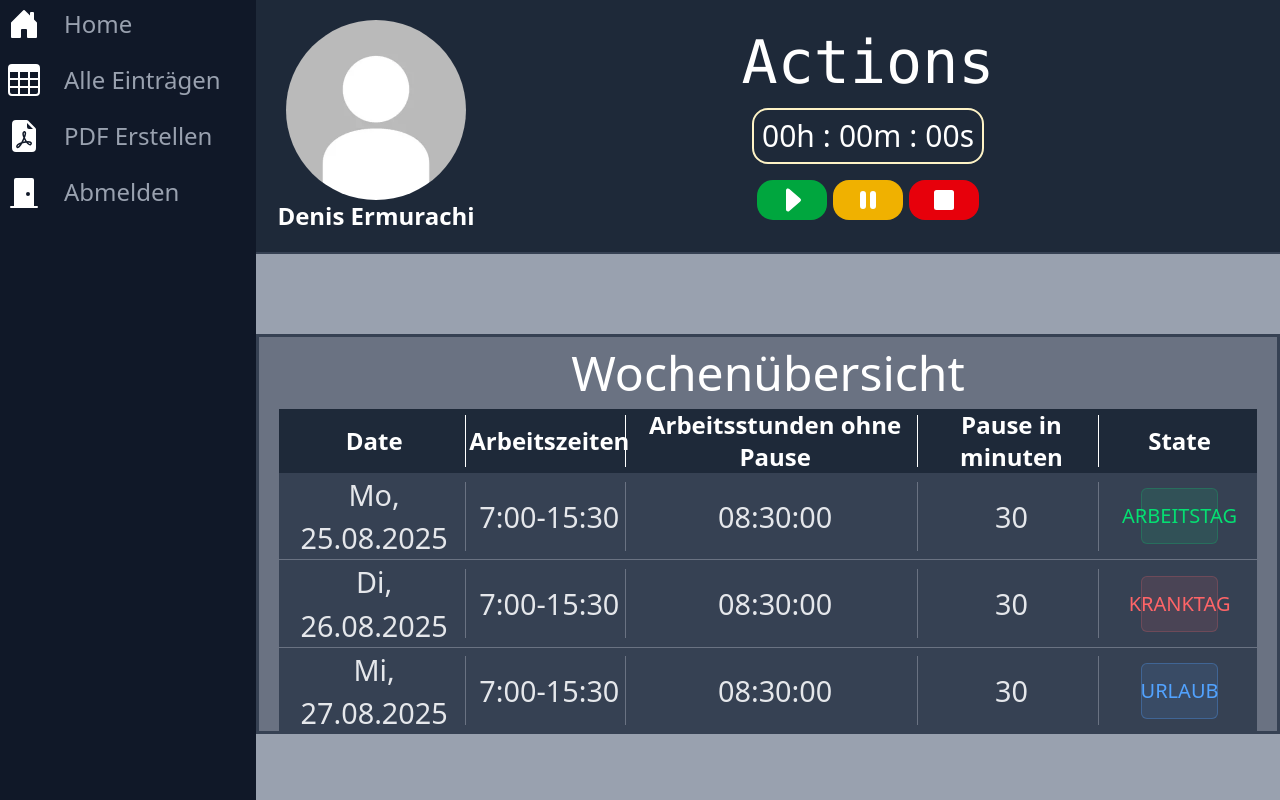
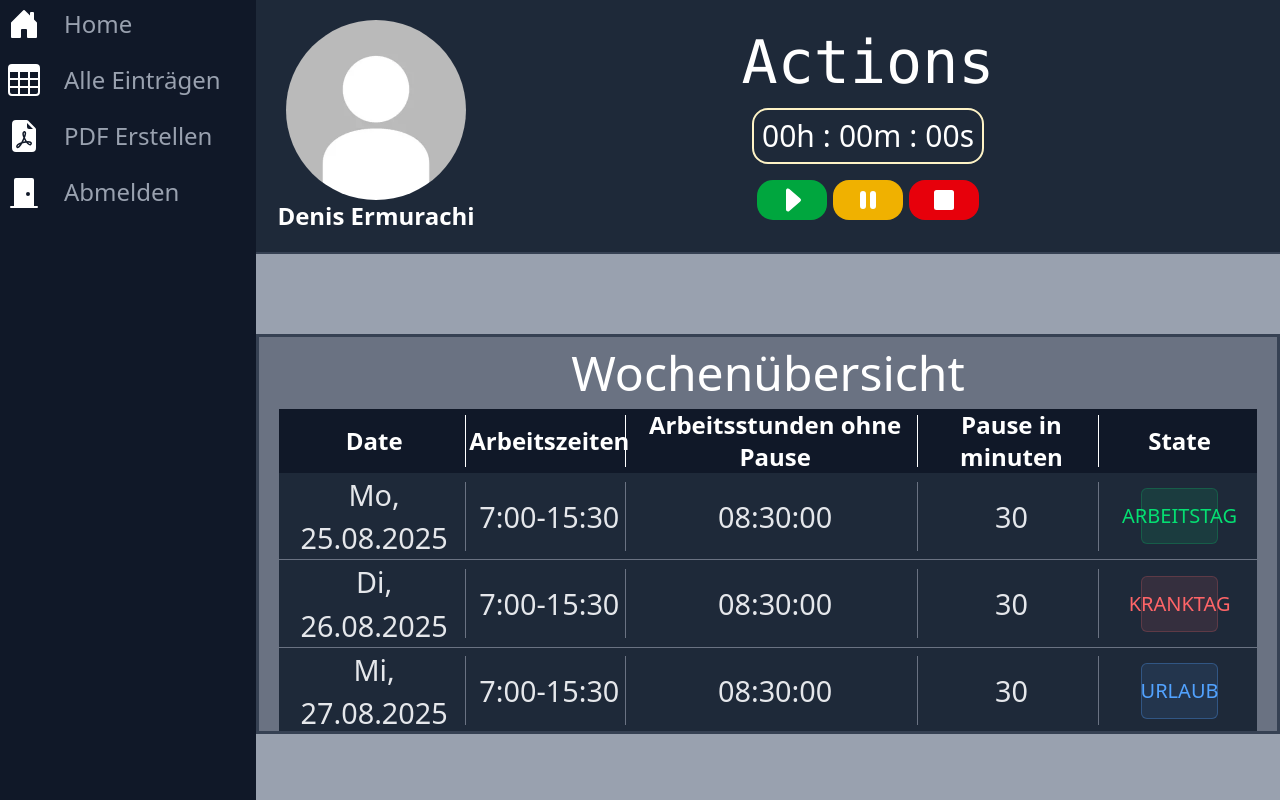
Before and after one commit to Denis80085/Time-Tracker, a React (Vite) app in the folder frontend/: page / in a window 1280 px wide. Built offline with nearby package versions, Linux system fonts and the light colour scheme.

Commit message:
Table background colors

```diff
--- a/frontend/src/components/Home/TableComponent/Table.tsx
+++ b/frontend/src/components/Home/TableComponent/Table.tsx
@@ -8,7 +8,7 @@ type TableProps<T> = {
 function Table<T extends object>({ Columns, Rows }: TableProps<T>) {
   return (
     <table className="w-full h-full">
-      <thead className="bg-gray-800 text-white h-1/9  text-2xl">
+      <thead className="bg-gray-900 text-white h-1/9  text-2xl">
         <tr>
           {Columns.map((column, index) => (
             <th className="relative" key={index}>
@@ -23,7 +23,7 @@ function Table<T extends object>({ Columns, Rows }: TableProps<T>) {
       <tbody className="h-6/7 text-center">
         {Rows.map((row, Rindex) => (
           <tr
-            className="bg-gray-700 text-[1.8rem] border-b border-gray-500 text-gray-200"
+            className="bg-gray-800 text-[1.8rem] border-b border-gray-500 text-gray-200"
             key={Rindex}
           >
             {Columns.map((column, Cindex) => (
--- a/frontend/src/components/Home/WeekOverView.tsx
+++ b/frontend/src/components/Home/WeekOverView.tsx
@@ -119,7 +119,7 @@ function WeekOverView({ days }: WeekOverViewProps) {
         </h1>
       </div>
       <Table Columns={Columns} Rows={Rows} />
-      <div className="bg-gray-800 py-1.5 flex justify-center items-center space-x-2 border-t-1 border-t-gray-500">
+      <div className="bg-gray-900 py-1.5 flex justify-center items-center space-x-2 border-t-1 border-t-gray-500">
         <p className="text-white text-2xl text-center">
           Gesamt Arbeitsstunden:
         </p>
```
